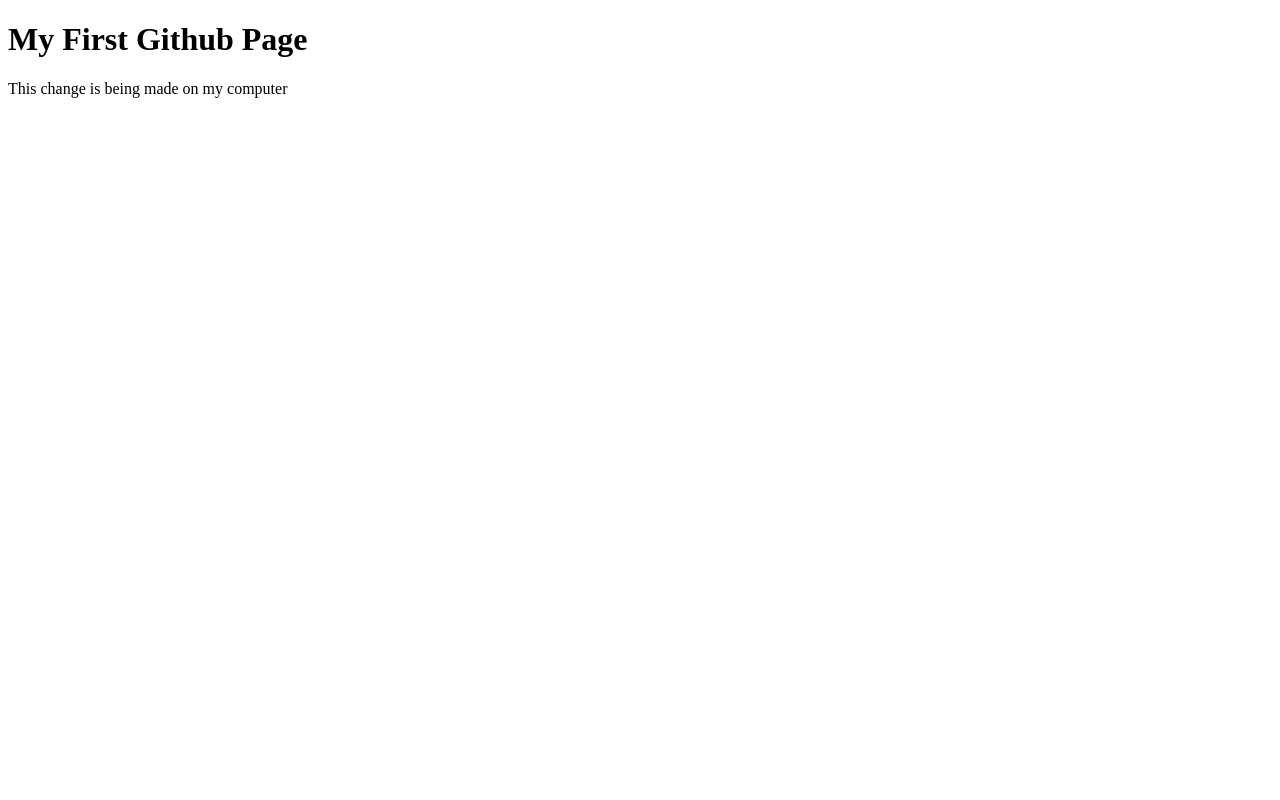
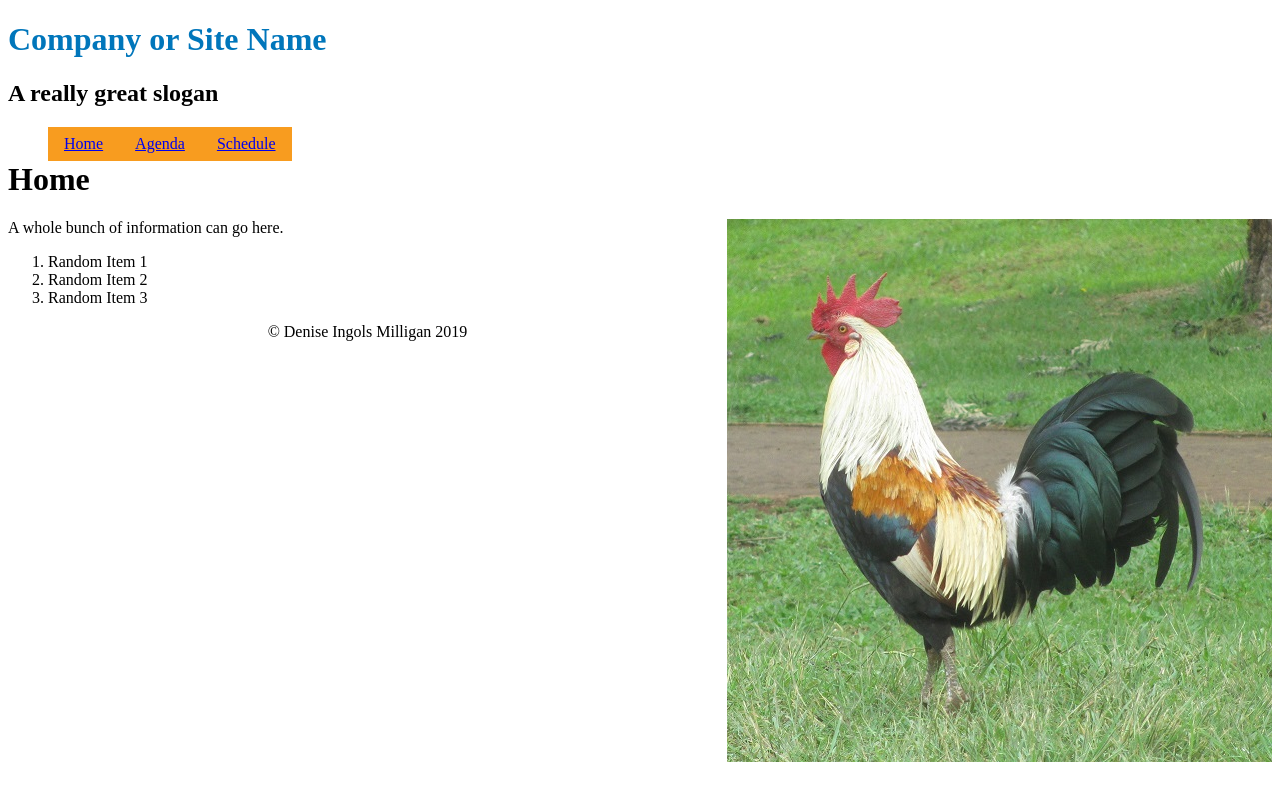
Before and after one commit to Ingols-D/Ingols-D.github.io, a plain HTML site: page index.html in a window 1280 px wide. Drawn offline with Linux system fonts and the light colour scheme.

Commit message:
many changes

```diff
--- /dev/null
+++ b/css/styles.css
@@ -0,0 +1,21 @@
+header h1 {
+    color: #0076bb;
+}
+nav ul li {
+    float: left;
+    list-style-type: none;
+}
+nav ul li a {
+    display: block;
+    padding: .5rem 1rem;
+    background-color: #f89c1f;
+}
+main h1 {
+    clear: both;
+}
+main img {
+    float: right;
+    }
+footer {
+    text-align: center;
+}
--- a/index.html
+++ b/index.html
@@ -2,11 +2,41 @@
 <html lang="en-us">
 <head>
 <meta charset="UTF-8">
-<title>My First Page</title>
+<link href="css/styles.css" rel="stylesheet">
+<title>Company or Site Name: Home</title>
 </head>
 
 <body>
-<h1>My First Github Page</h1>
-  <p>This change is being made on my computer</p>
+<header>
+<h1>Company or Site Name</h1>
+<h2>A really great slogan</h2>
+
+</header>
+
+<nav>
+<ul>
+  <li><a href="index.html">Home</a> </li>
+
+
+  <li> <a href="#">Agenda</a></li>
+  <li> <a href="#">Schedule</a></li>
+</ul>
+
+</nav>
+
+<main>
+<h1>Home</h1>
+  <img src="images/Rooster.jpg" alt="Photo of Hawaiian Rooster">
+  <p>A whole bunch of information can go here.</p>
+<ol>
+  <li>Random Item 1</li>
+  <li>Random Item 2</li>
+  <li>Random Item 3</li>
+</ol>
+</main>
+
+<footer>
+&copy; Denise Ingols Milligan 2019
+</footer>
 </body>
 </html>
```
Also changed, not shown: images/Rooster.jpg (added), 1 other file.
